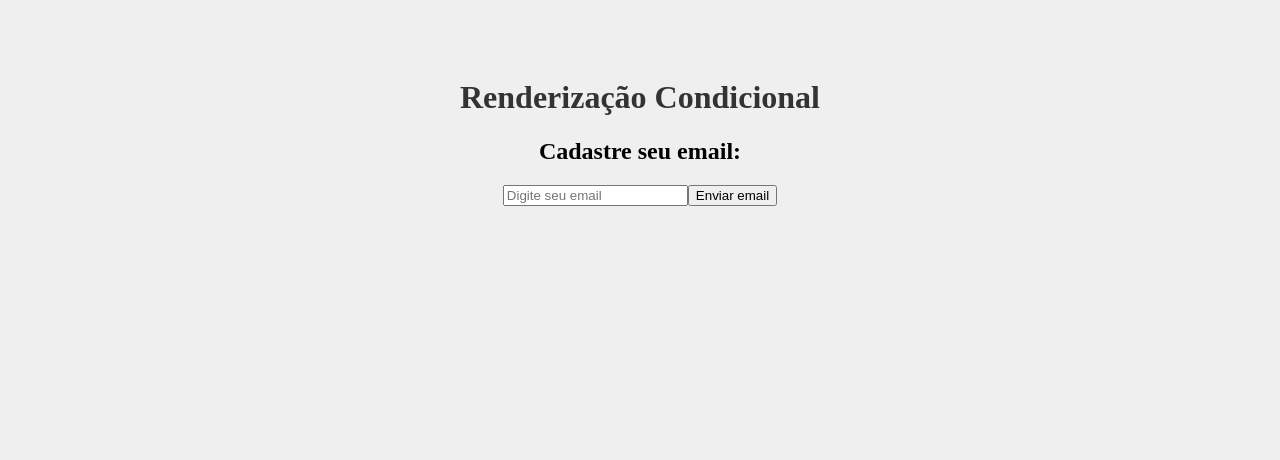
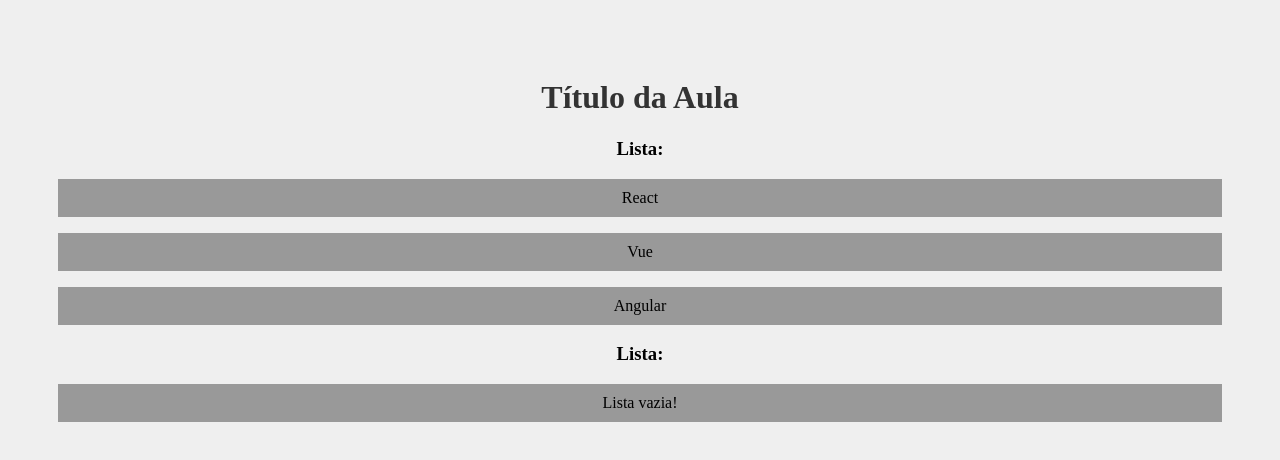
Before and after one commit to ruann-fernandess/Curso_React, a React (Create React App) app: page / in a window 1280 px wide. Shown: the top 460 px of the page. Built offline with nearby package versions, Linux system fonts and the light colour scheme.

Commit message:
Aula 13 - Renderização de Listas

```diff
--- a/src/App.js
+++ b/src/App.js
@@ -1,15 +1,14 @@
-import logo from './logo.svg';
 import './App.css';
-import Condicional from './components/Condicional';
+import OutraLista from './components/OutraLista';
 
 function App() {
-  const name = "Ruan"
-  const url = "https://via.placeholder.com/150"
+  const meusItens = ['React', 'Vue', 'Angular']
 
   return (
     <div className="App">
-      <h1>Renderização Condicional</h1>
-      <Condicional/>
+      <h1>Título da Aula</h1>
+      <OutraLista itens = {meusItens}/>
+      <OutraLista itens = {""}/>
     </div>
   );
 }
--- /dev/null
+++ b/src/components/OutraLista.jsx
@@ -0,0 +1,15 @@
+function OutraLista({itens}){
+    return(
+        <>
+            <h3>Lista:</h3>
+            {itens.length > 0 ? (
+                itens.map((item, index) => <p key ={index}>{item}</p>)
+                ) : (
+                    <p>Lista vazia!</p>
+                )
+            }
+        </>
+    )
+}
+
+export default OutraLista
```
